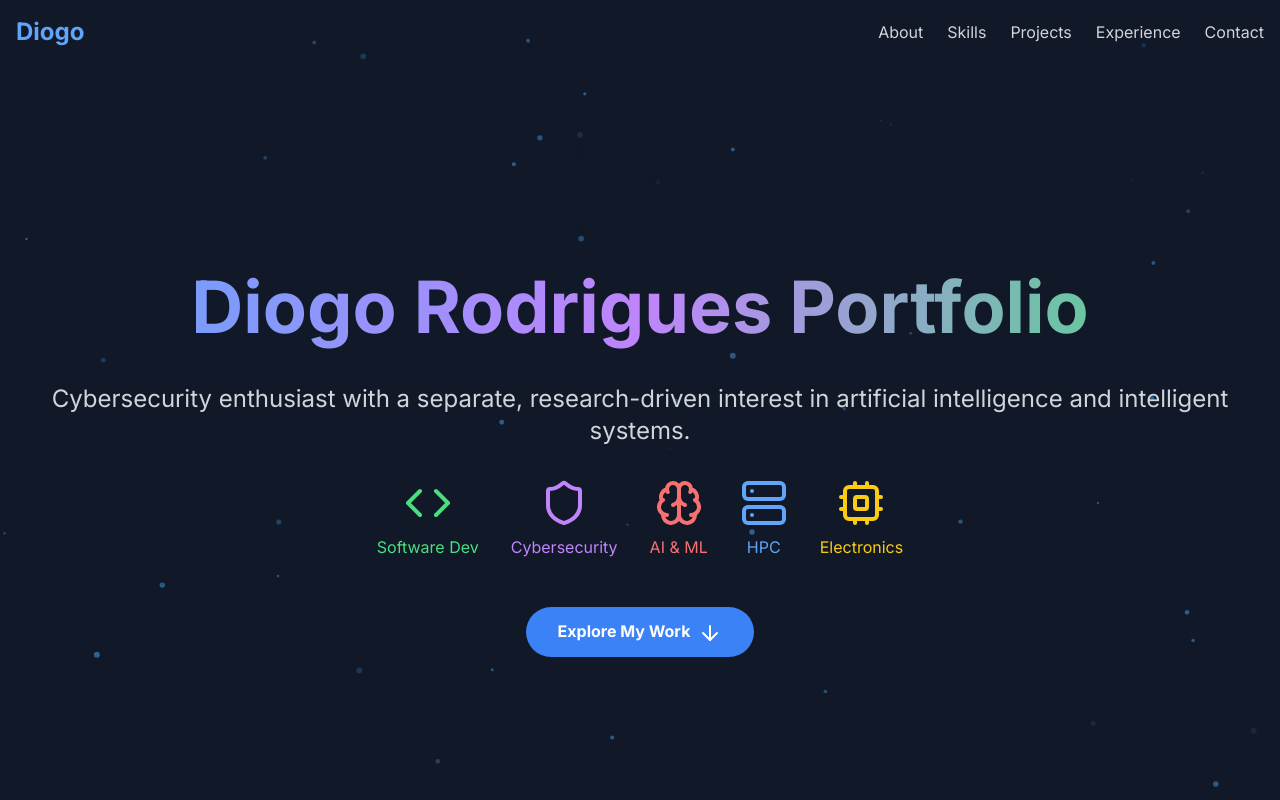
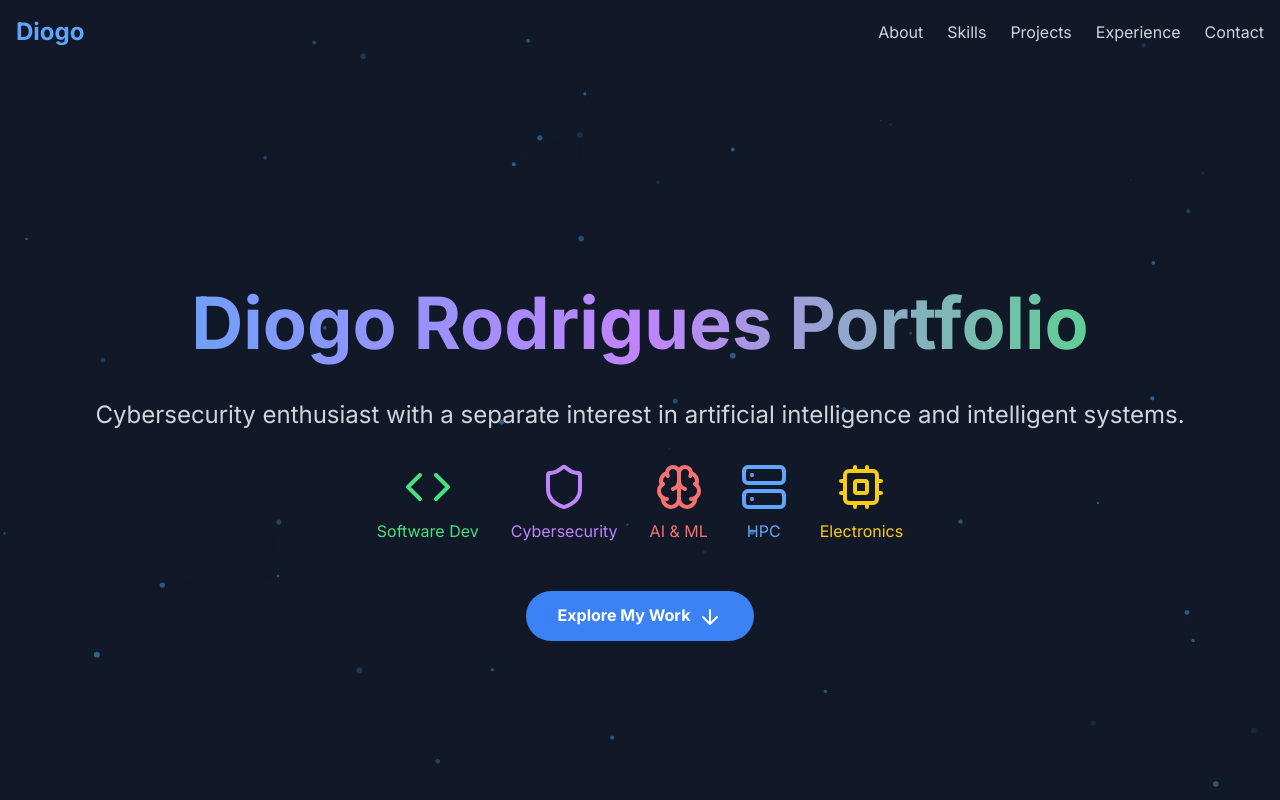
Before and after one commit to Diogo-Rodriigues/My_personal_website, a Next.js app: page / in a window 1280 px wide. Built offline with nearby package versions, Linux system fonts and the light colour scheme.

Commit message:
feat: simplify hero section bio text
Co-authored-by: Diogo Rodrigues <154286952+Diogo-Rodriigues@users.noreply.github.com>

```diff
--- a/app/components/Hero.tsx
+++ b/app/components/Hero.tsx
@@ -12,7 +12,7 @@ const Hero = () => {
           Diogo Rodrigues Portfolio
         </h1>
         <p className="text-xl md:text-2xl mb-8 text-gray-300">
-          Cybersecurity enthusiast with a separate, research-driven interest in artificial intelligence and intelligent systems.
+          Cybersecurity enthusiast with a separate interest in artificial intelligence and intelligent systems.
         </p>
         <div className="flex justify-center space-x-8 mb-12">
           <div className="flex flex-col items-center">
```
